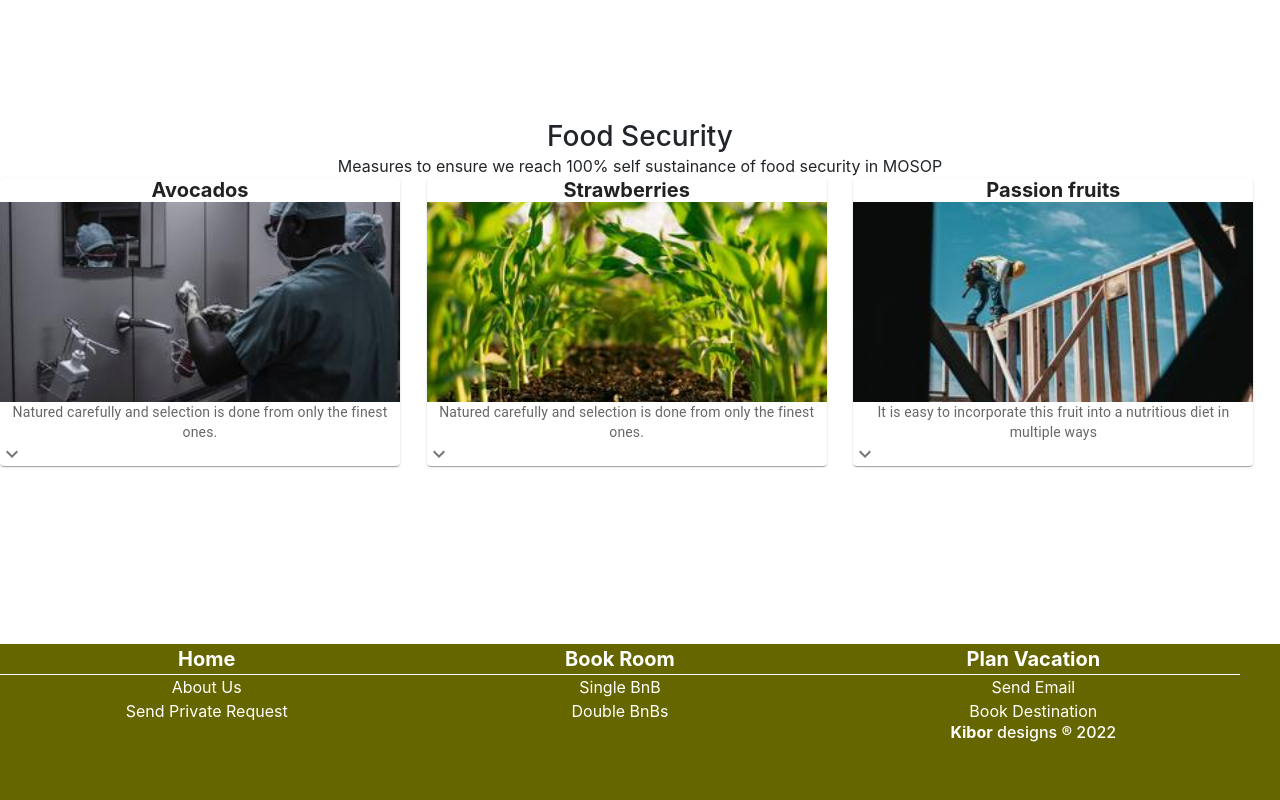
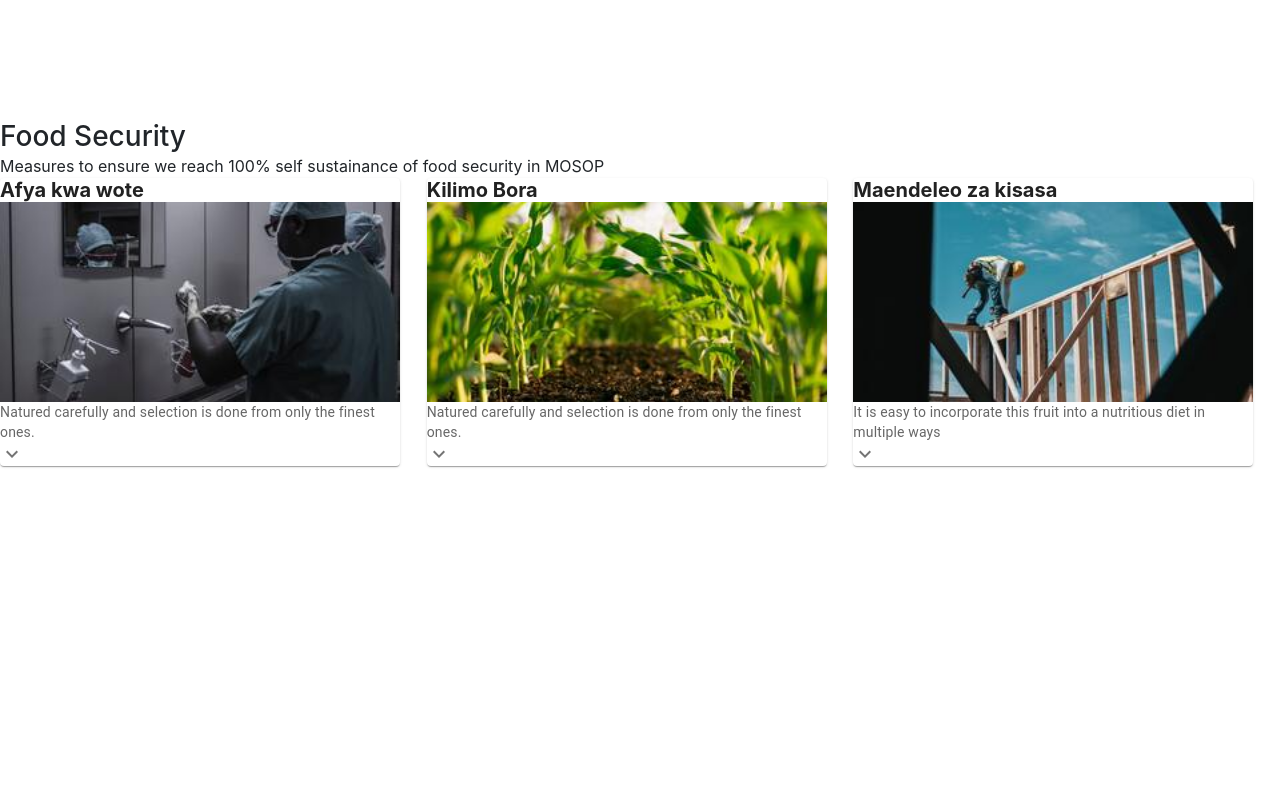
Before and after one commit to Marcelkibor/React-Website-Tarus, a React (Create React App) app: page / in a window 1280 px wide. Shown: the part 1480-2280 px from the top of the page. Built offline with nearby package versions, Linux system fonts and the light colour scheme.

Commit message:
cards and landing

```diff
--- a/src/App.js
+++ b/src/App.js
@@ -60,8 +60,6 @@ Agenda:{
 },
 Updates:{
   textAlign:'center',
-  height:'100vh',
-  backgroundColor:'yellow',
 },
 cont:{
   display:'flex',
@@ -102,15 +100,15 @@ const classes = myStyles();
     </p>
   </div>
 </Row>
-
 <Row className={classes.Agenda} id ='agenda'>
   <Agenda/>
 </Row>
-<Row id ='updates' className={classes.Updates}>
-  <Updates/>
-  <Footer/>
+<Row id ='updates' style={{height:'100vh'}}>
+  <Updates className={classes.Updates}/>
 </Row>
-
+<Row>
+<Footer/>
+</Row>
 </Grid>
   );
 }
--- a/src/components/Updates.js
+++ b/src/components/Updates.js
@@ -29,19 +29,18 @@ cardSpacer: {
 width:'300px',
 height:'100px',
 //  card styling for smaller devices
-[theme.breakpoints.only('sm')]:{
+[theme.breakpoints.down('sm')]:{
 width:'100vw',
 height:'100%',
-padding:'0% 5% 0% 5%'
 },
 //  card styling for extra smaller devices
-[theme.breakpoints.only('xs')]:{
-  width:'80vw',
-  height:'100%',
-  padding:'3% 0% 0% 0%',
-  margin:'0% 0% 0% 5%'
+// [theme.breakpoints.only('xs')]:{
+//   width:'80vw',
+//   height:'100%',
+//   padding:'3% 0% 0% 0%',
+//   margin:'0% 0% 0% 5%'
 
-  },
+//   },
 //  card styling for medium and upper devices
 [theme.breakpoints.up('sm')]:{
 width:'400px',
@@ -75,7 +74,7 @@ const classes = useStyles();
 {/* Avocado card */}
 <Card className = {classes.cardSpacer}>
 <h5 style={{padding: '5% 0% 2% 5%'}}>
-<b>Avocados</b>
+<b>Afya kwa wote</b>
 </h5>
 <CardMedia className={classes.imageTransform}
 height="200"
@@ -109,7 +108,7 @@ aria-label=" Rooms Prices">
 {/* Strawbaerry card. */}
 <Card className = {classes.cardSpacer}>
 <h5 style={{padding: '5% 0% 2% 5%'}}>
-<b>Strawberries</b>
+<b>Kilimo Bora</b>
 </h5>
 <CardMedia className={classes.imageTransform}
 component="img"
@@ -143,7 +142,7 @@ aria-label="show more">
 <Col className={classes.cardColumn}>
 <Card className = {classes.cardSpacer}>
 <h5 style={{padding: '5% 0% 2% 5%'}}>
-<b>Passion fruits</b>
+<b>Maendeleo za kisasa</b>
 </h5>
 <CardMedia className={classes.imageTransform}
 component="img"
```
